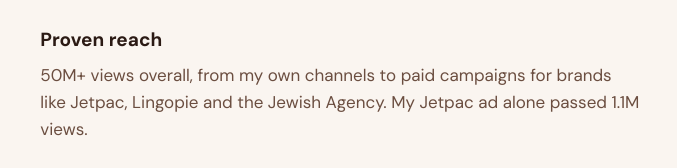
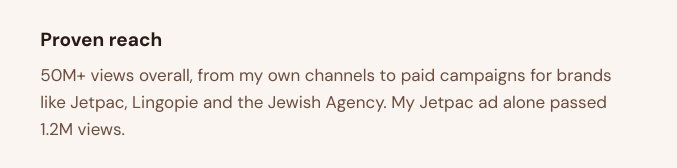
Before and after one commit to mayareymedia/mayarey, a plain HTML site: page index.html in a window 1280 px wide. Shown: the part 5372-5540 px from the top of the page, 550-1227 px from the left. Drawn offline with Linux system fonts and the light colour scheme.

Commit message:
Proven reach: Jetpac passed 1.2M
Co-Authored-By: Claude Opus 5.5 <noreply@anthropic.com>

```diff
--- a/index.html
+++ b/index.html
@@ -442,7 +442,7 @@ h1,h2,h3,p{margin:0}
       </div>
       <div class="reveal">
         <h3>Proven reach</h3>
-        <p>50M+ views overall, from my own channels to paid campaigns for brands like Jetpac, Lingopie and the Jewish Agency. My Jetpac ad alone passed 1.1M views.</p>
+        <p>50M+ views overall, from my own channels to paid campaigns for brands like Jetpac, Lingopie and the Jewish Agency. My Jetpac ad alone passed 1.2M views.</p>
       </div>
       <div class="reveal">
         <h3>Two languages, two markets</h3>
```
